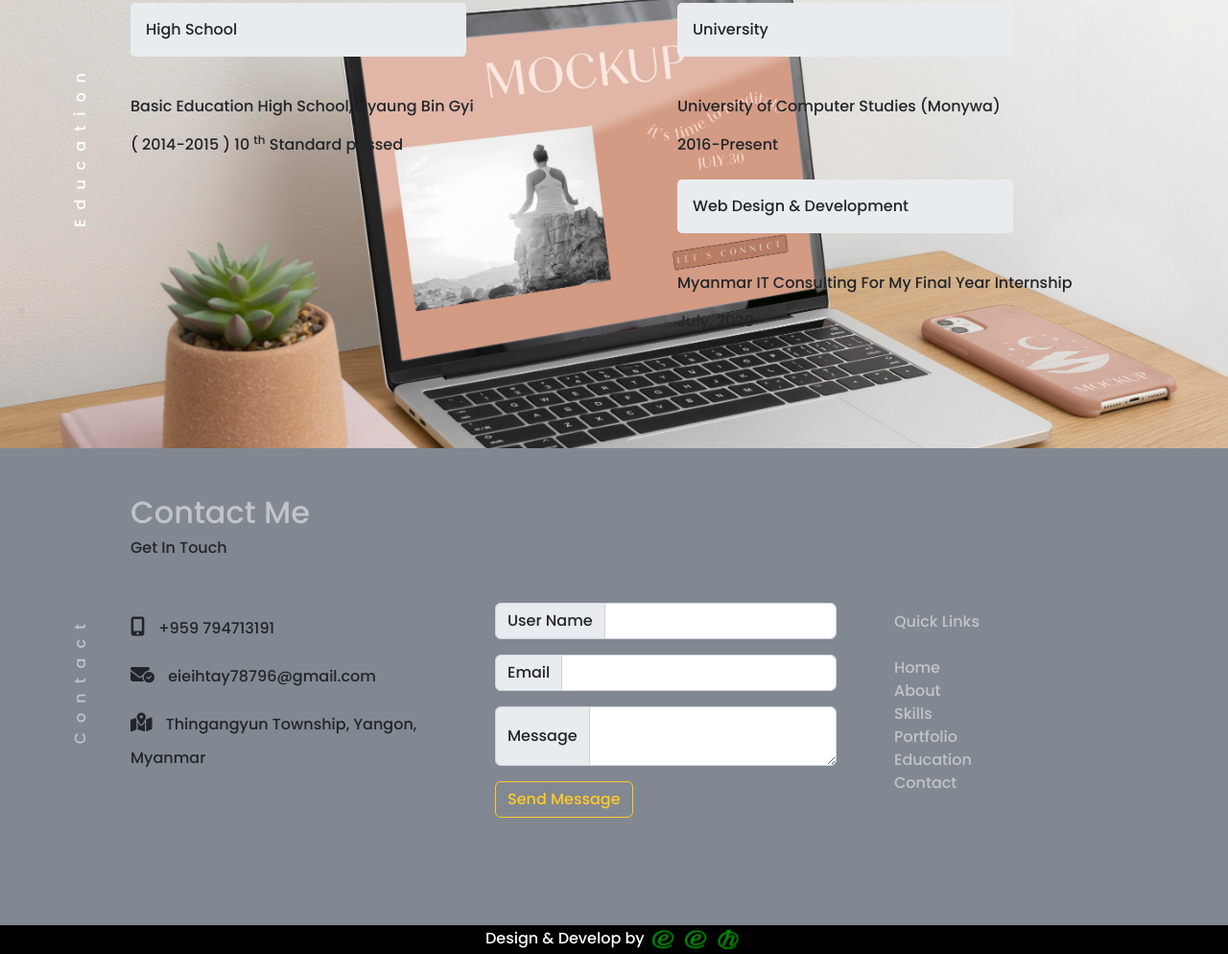
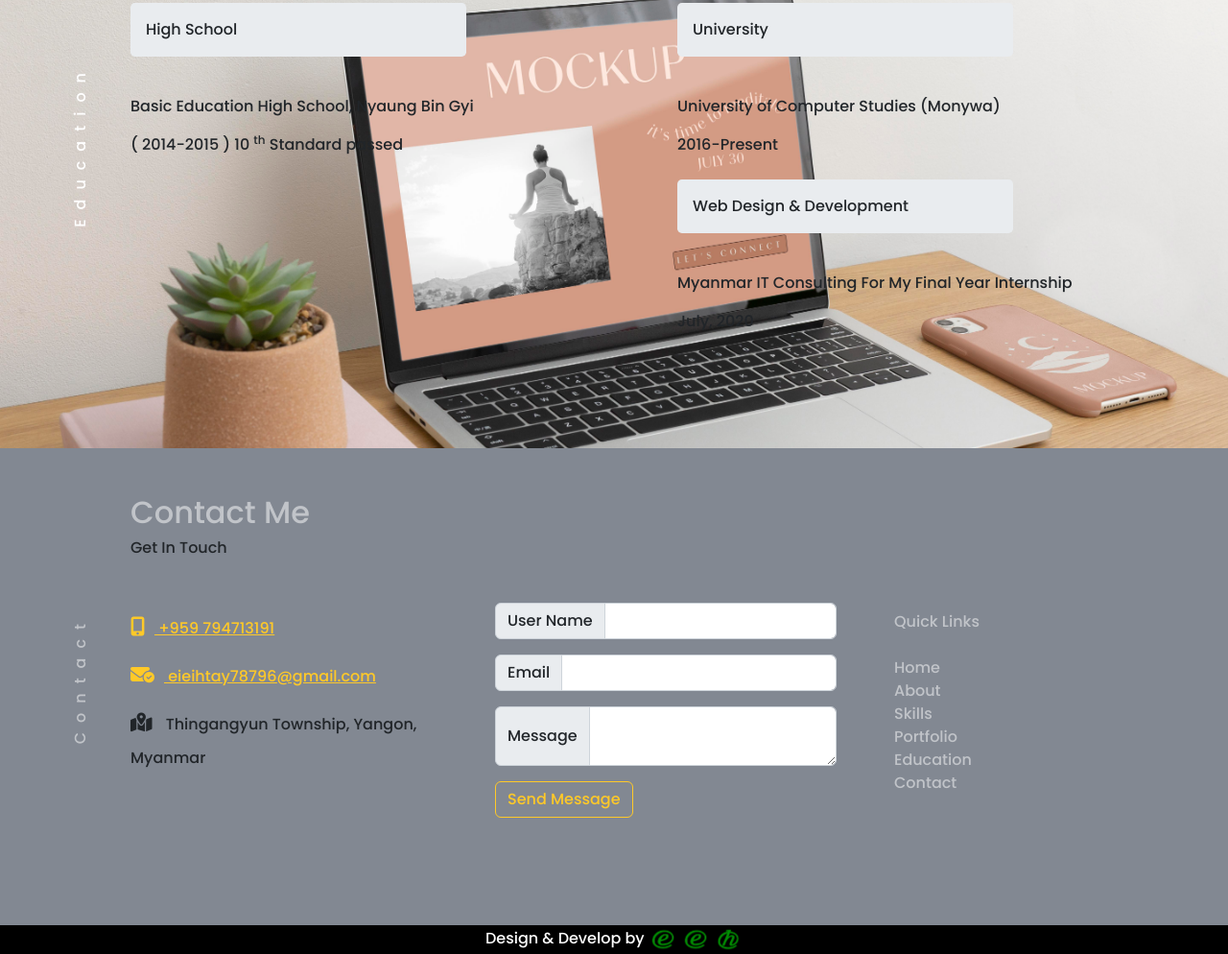
Before and after one commit to EieiHtay/portfolio, a website: page index.html in a window 1280 px wide. Shown: the part 2887-3881 px from the top of the page at 96% size. Drawn offline with nearby package versions, Linux system fonts and the light colour scheme.

Commit message:
Update index.html

```diff
--- a/index.html
+++ b/index.html
@@ -447,8 +447,8 @@
 
         <div class="row mb-5 pb-3">
           <div class="col-lg-4 col-md-12 col-sm-12 col-12" data-aos="zoom-in-right">
-            <i class="fa-solid fa-mobile-screen-button"></i> +959 794713191 <br>
-            <i class="fa-solid fa-envelope-circle-check"></i> eieihtay78796@gmail.com <br>
+            <a href="tel:+959 794713191"><i class="fa-solid fa-mobile-screen-button"></i> +959 794713191</a> <br>
+            <a href="mailto:eieihtay78796@gmail.com"><i class="fa-solid fa-envelope-circle-check"></i> eieihtay78796@gmail.com</a> <br>
             <i class="fa-solid fa-map-location-dot"></i> Thingangyun Township, Yangon, Myanmar
           </div>
           <div class="col-lg-4 col-md-12 col-sm-12 col-12" data-aos="flip-left">
```
